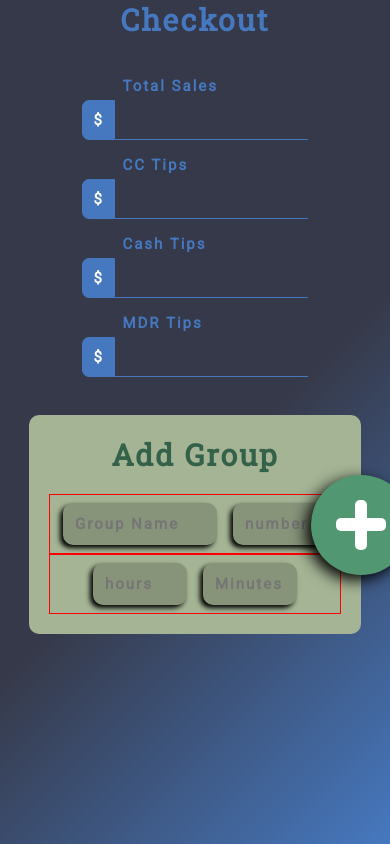
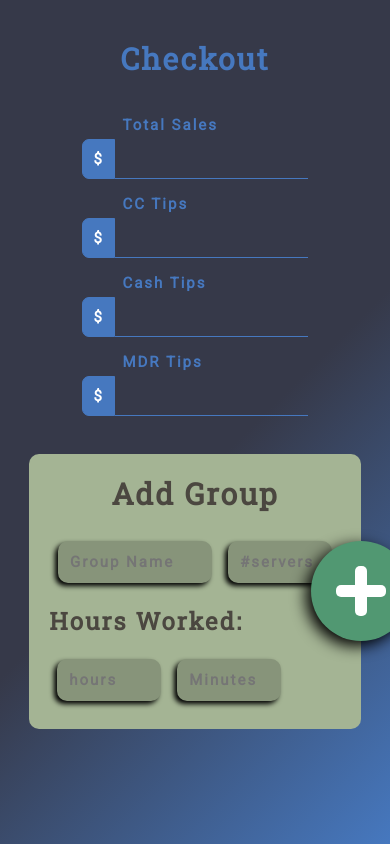
Before and after one commit to Eddie-Anguiano/brCalc_2, a website: page index.html in a window 390 px wide. Shown: the top 844 px of the page. Drawn offline with Linux system fonts and the light colour scheme.

Commit message:
added time worked h2 and adjusted responsiveness

```diff
--- a/index.html
+++ b/index.html
@@ -67,12 +67,15 @@
                 type="text"
                 id="number__input"
                 class="group__input"
-                placeholder="number"
+                placeholder="#servers"
               />
             </div>
           </div>
 
           <div class="group__bottom">
+            <div class="hours__header">
+              <h2>Hours Worked:</h2>
+            </div>
             <div class="group__hours cube --smallInput">
               <input
                 type="text"
--- a/style.css
+++ b/style.css
@@ -6,9 +6,9 @@
   box-sizing: border-box;
   padding: 0;
   margin: 0;
-  font-family: "Roboto", sans-serif;
+  font-family: 'Roboto', sans-serif;
   font-weight: 700;
-  letter-spacing: .2rem;
+  letter-spacing: 0.2rem;
   /* border: 1px solid red; */
 }
 
@@ -20,20 +20,21 @@ body {
   /* Permalink - use to edit and share this gradient: https://colorzilla.com/gradient-editor/#363949+0,363949+55,4678bf+100 */
   background: #363949;
   /* Old browsers */
-  background: -moz-linear-gradient(-45deg,
-      #363949 0%,
-      #363949 55%,
-      #4678bf 100%);
+  background: -moz-linear-gradient(
+    -45deg,
+    #363949 0%,
+    #363949 55%,
+    #4678bf 100%
+  );
   /* FF3.6-15 */
-  background: -webkit-linear-gradient(-45deg,
-      #363949 0%,
-      #363949 55%,
-      #4678bf 100%);
+  background: -webkit-linear-gradient(
+    -45deg,
+    #363949 0%,
+    #363949 55%,
+    #4678bf 100%
+  );
   /* Chrome10-25,Safari5.1-6 */
-  background: linear-gradient(135deg,
-      #363949 0%,
-      #363949 55%,
-      #4678bf 100%);
+  background: linear-gradient(135deg, #363949 0%, #363949 55%, #4678bf 100%);
   /* W3C, IE10+, FF16+, Chrome26+, Opera12+, Safari7+ */
   filter: progid:DXImageTransform.Microsoft.gradient(startColorstr='#363949', endColorstr='#4678bf', GradientType=1);
   /* IE6-9 fallback on horizontal gradient */
@@ -76,17 +77,18 @@ h1 {
 /*CONTAINERS*/
 /*----------------------------------------------------*/
 
-.container__left {
+.container__left,
+.container__right {
   flex: 1 1 522px;
   max-width: 645px;
   font-size: 1.6rem;
 }
-
+/*
 .container__right {
   flex: 1 1 522px;
   max-width: 645px;
   min-height: 80vh;
-}
+} */
 
 /*----------------------------------------------------*/
 /*CHECKOUT*/
@@ -116,8 +118,6 @@ h1 {
   background-color: #4678bf;
 }
 
-/*   */
-
 .checkout__input {
   padding: 1rem;
   background-color: transparent;
@@ -142,14 +142,32 @@ h1 {
   margin-top: 2rem;
 }
 
-.group__header {
-  color: #346149;
+.group__header,
+.group__bottom h2 {
+  color: #4b4740;
+  /* text-decoration: underline; */
+  /* text-transform: uppercase; */
+  /* border: 1px solid red; */
+}
+
+.hours__header h2 {
+  /* border: 1px solid red; */
+  padding: 1.4rem 1.3rem 1.4rem 0;
+  font-family: 'Roboto Slab', serif;
 }
 
 .group__top,
 .group__bottom {
   display: flex;
-  border: 1px solid red;
+  /* border: 1px solid red; */
+  /* justify-content: center; */
+}
+
+.group__bottom {
+  flex-wrap: wrap;
+}
+
+.group__top {
   justify-content: center;
 }
 
@@ -165,14 +183,14 @@ h1 {
 }
 
 .--smallInput {
-  max-width: 110px;
+  max-width: 120px;
 }
 
 .--largeInput {
   max-width: 170px;
 }
 
-.group__name {
+/* .group__name {
   flex-grow: 3;
 }
 
@@ -186,7 +204,7 @@ h1 {
 
 .group__minutes {
   flex: 1;
-}
+} */
 
 .submit {
   height: 10rem;
```
